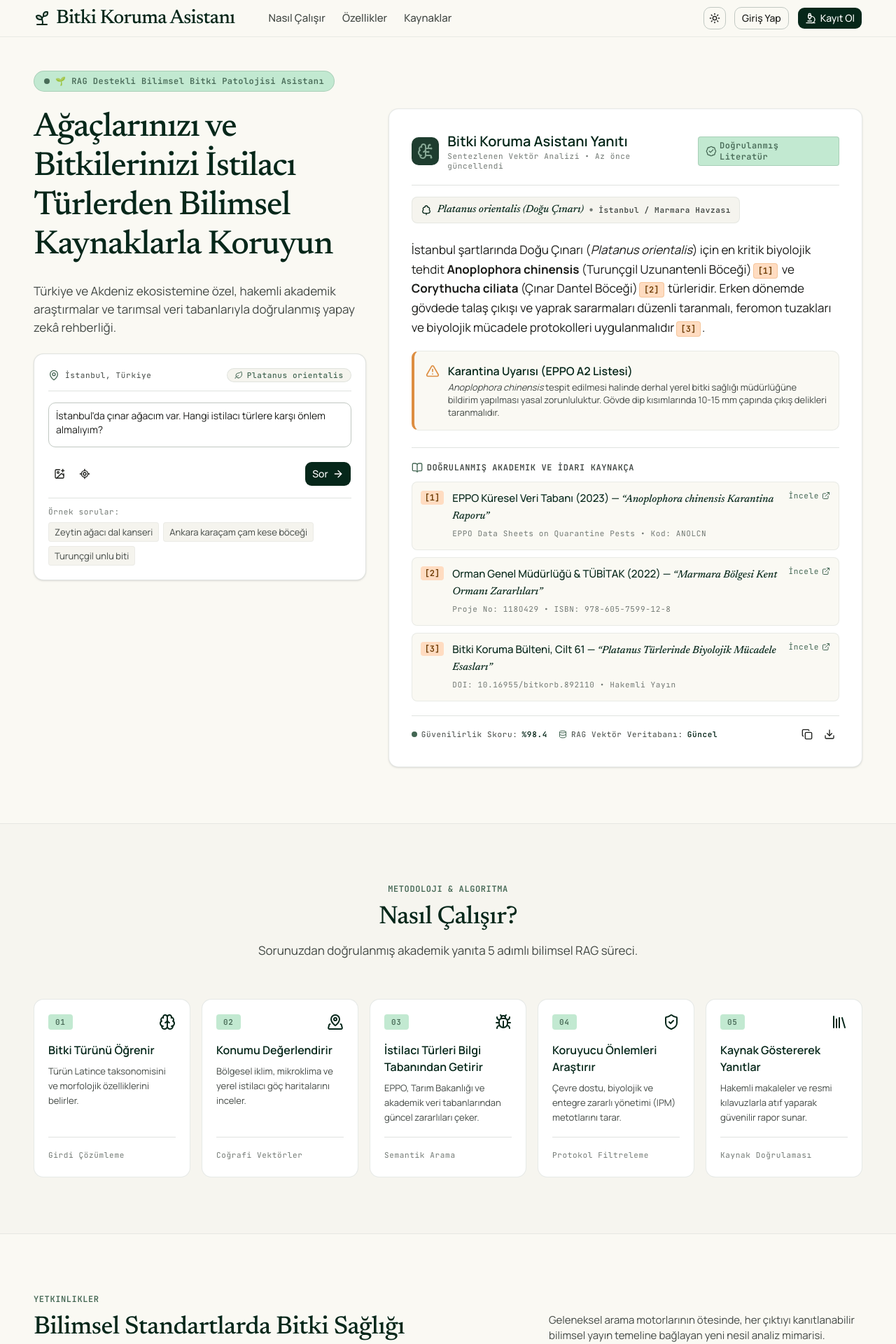
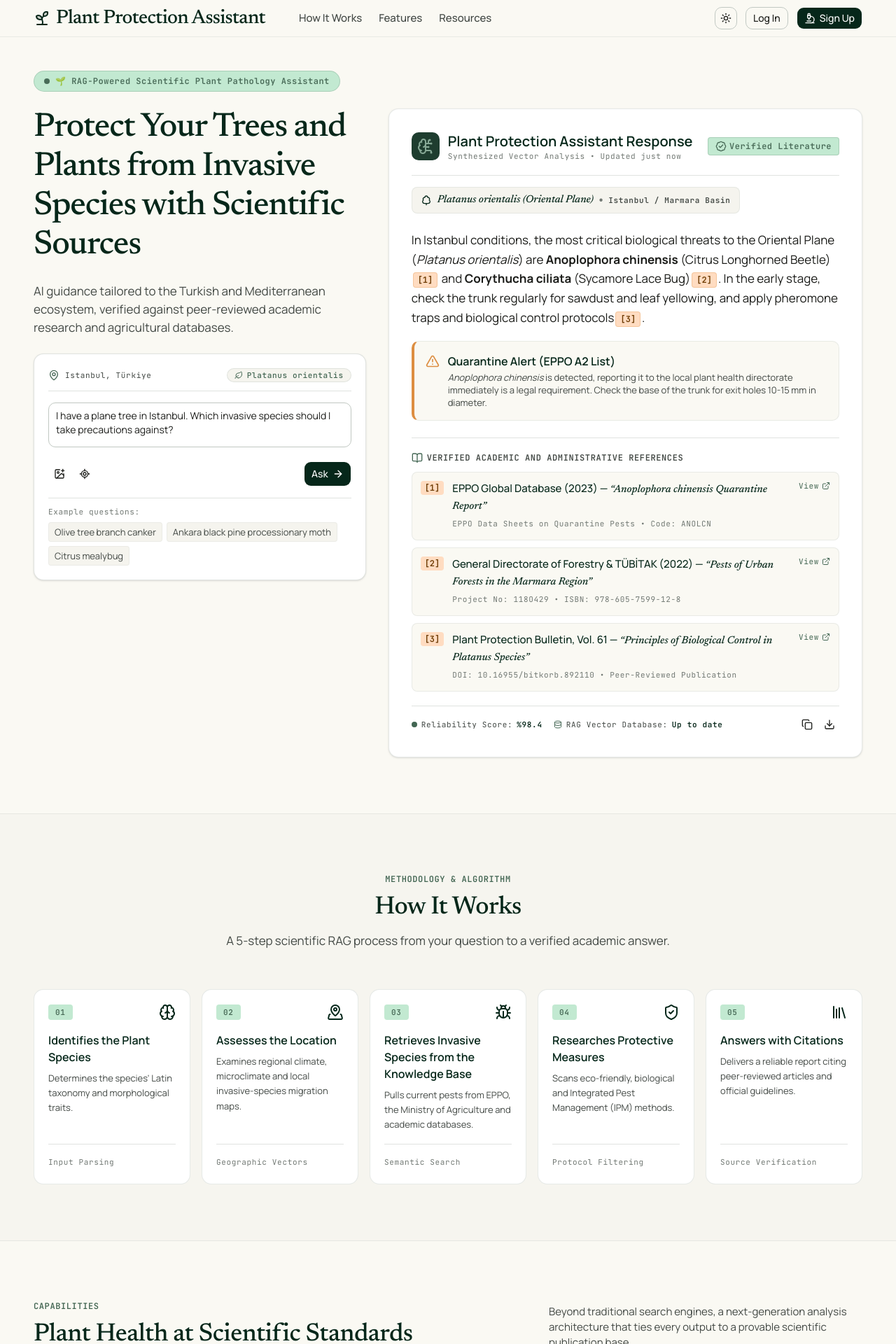
Before and after one commit to yagizerdem/DeuHackaton, a React (Vite) app in the folder apps/web/: page / in a window 1280 px wide. Shown: the top 1920 px of the page at 70% size. Built offline with nearby package versions, Linux system fonts and the light colour scheme; what @DeparkHackaton/validators would draw is missing.

Commit message:
feat(web): translate home page to English and extract register card
Switch the home page copy and anchors from Turkish to English, and move
the register form into a RegisterCard component used by the register
page.

```diff
--- a/apps/web/src/components/home/answer-preview.tsx
+++ b/apps/web/src/components/home/answer-preview.tsx
@@ -15,21 +15,21 @@ import CitationBadge from "@components/home/citation-badge";
 const REFERENCES = [
   {
     id: "ref-1",
-    title: "EPPO Küresel Veri Tabanı (2023) —",
-    quote: "“Anoplophora chinensis Karantina Raporu”",
-    meta: "EPPO Data Sheets on Quarantine Pests • Kod: ANOLCN",
+    title: "EPPO Global Database (2023) —",
+    quote: "“Anoplophora chinensis Quarantine Report”",
+    meta: "EPPO Data Sheets on Quarantine Pests • Code: ANOLCN",
   },
   {
     id: "ref-2",
-    title: "Orman Genel Müdürlüğü & TÜBİTAK (2022) —",
-    quote: "“Marmara Bölgesi Kent Ormanı Zararlıları”",
-    meta: "Proje No: 118O429 • ISBN: 978-605-7599-12-8",
+    title: "General Directorate of Forestry & TÜBİTAK (2022) —",
+    quote: "“Pests of Urban Forests in the Marmara Region”",
+    meta: "Project No: 118O429 • ISBN: 978-605-7599-12-8",
   },
   {
     id: "ref-3",
-    title: "Bitki Koruma Bülteni, Cilt 61 —",
-    quote: "“Platanus Türlerinde Biyolojik Mücadele Esasları”",
-    meta: "DOI: 10.16955/bitkorb.892110 • Hakemli Yayın",
+    title: "Plant Protection Bulletin, Vol. 61 —",
+    quote: "“Principles of Biological Control in Platanus Species”",
+    meta: "DOI: 10.16955/bitkorb.892110 • Peer-Reviewed Publication",
   },
 ];
 
@@ -43,39 +43,38 @@ export default function AnswerPreview() {
           </div>
           <div>
             <h3 className="font-stitch-body text-stitch-title-lg text-primary">
-              Bitki Koruma Asistanı Yanıtı
+              Plant Protection Assistant Response
             </h3>
             <p className="font-stitch-label text-stitch-label-sm text-stitch-outline">
-              Sentezlenen Vektör Analizi • Az önce güncellendi
+              Synthesized Vector Analysis • Updated just now
             </p>
           </div>
         </div>
         <span className="inline-flex items-center gap-1 rounded border border-stitch-secondary/20 bg-stitch-secondary-container px-2.5 py-1 font-stitch-label text-stitch-label-md font-semibold text-stitch-on-secondary-container">
           <BadgeCheck className="size-4" />
-          Doğrulanmış Literatür
+          Verified Literature
         </span>
       </div>
 
       <div className="mt-4 inline-flex items-center gap-2 rounded-md border border-border/30 bg-stitch-surface-container-low px-3 py-1.5">
         <TreeDeciduous className="size-4 text-primary" />
         <span className="font-stitch-headline text-stitch-body-md font-medium italic text-primary">
-          Platanus orientalis (Doğu Çınarı)
+          Platanus orientalis (Oriental Plane)
         </span>
         <span className="text-stitch-outline">•</span>
         <span className="font-stitch-label text-stitch-label-sm font-semibold text-muted-foreground">
-          İstanbul / Marmara Havzası
+          Istanbul / Marmara Basin
         </span>
       </div>
 
       <p className="mt-4 pt-2 font-stitch-body text-stitch-body-lg leading-relaxed text-foreground">
-        İstanbul şartlarında Doğu Çınarı (<em>Platanus orientalis</em>) için en
-        kritik biyolojik tehdit <strong>Anoplophora chinensis</strong>{" "}
-        (Turunçgil Uzunantenli Böceği)
-        <CitationBadge index={1} href="#ref-1" /> ve{" "}
-        <strong>Corythucha ciliata</strong> (Çınar Dantel Böceği)
-        <CitationBadge index={2} href="#ref-2" /> türleridir. Erken dönemde
-        gövdede talaş çıkışı ve yaprak sararmaları düzenli taranmalı, feromon
-        tuzakları ve biyolojik mücadele protokolleri uygulanmalıdır
+        In Istanbul conditions, the most critical biological threats to the
+        Oriental Plane (<em>Platanus orientalis</em>) are{" "}
+        <strong>Anoplophora chinensis</strong> (Citrus Longhorned Beetle)
+        <CitationBadge index={1} href="#ref-1" /> and{" "}
+        <strong>Corythucha ciliata</strong> (Sycamore Lace Bug)
+        <CitationBadge index={2} href="#ref-2" />. In the early stage, check the trunk regularly for sawdust and leaf
+        yellowing, and apply pheromone traps and biological control protocols
         <CitationBadge index={3} href="#ref-3" />.
       </p>
 
@@ -83,13 +82,12 @@ export default function AnswerPreview() {
         <TriangleAlert className="mt-0.5 size-5 shrink-0 text-stitch-on-tertiary-container" />
         <div>
           <h4 className="font-stitch-body text-stitch-title-md text-primary">
-            Karantina Uyarısı (EPPO A2 Listesi)
+            Quarantine Alert (EPPO A2 List)
           </h4>
           <p className="mt-0.5 font-stitch-body text-stitch-body-sm text-muted-foreground">
-            <em>Anoplophora chinensis</em> tespit edilmesi halinde derhal yerel
-            bitki sağlığı müdürlüğüne bildirim yapılması yasal zorunluluktur.
-            Gövde dip kısımlarında 10-15 mm çapında çıkış delikleri
-            taranmalıdır.
+            <em>Anoplophora chinensis</em> is detected, reporting it to the local
+            plant health directorate immediately is a legal requirement. Check
+            the base of the trunk for exit holes 10-15 mm in diameter.
           </p>
         </div>
       </div>
@@ -97,7 +95,7 @@ export default function AnswerPreview() {
       <div className="mt-6 border-t border-border/50 pt-5">
         <h4 className="mb-3 flex items-center gap-1.5 font-stitch-label text-stitch-label-md font-semibold uppercase tracking-wider text-muted-foreground">
           <BookOpen className="size-4 text-stitch-secondary" />
-          Doğrulanmış Akademik ve İdari Kaynakça
+          Verified Academic and Administrative References
         </h4>
         <div className="flex flex-col gap-2.5">
           {REFERENCES.map((ref, i) => (
@@ -121,7 +119,7 @@ export default function AnswerPreview() {
                 </div>
               </div>
               <span className="flex shrink-0 items-center gap-1 font-stitch-label text-stitch-label-sm text-stitch-secondary transition-colors hover:text-primary">
-                İncele
+                View
                 <ExternalLink className="size-3" />
               </span>
             </div>
@@ -133,20 +131,20 @@ export default function AnswerPreview() {
         <div className="flex items-center gap-4">
           <span className="flex items-center gap-1.5 font-stitch-label text-stitch-label-sm text-muted-foreground">
             <span className="size-2 rounded-full bg-stitch-secondary" />
-            Güvenilirlik Skoru:{" "}
+            Reliability Score:{" "}
             <strong className="font-bold text-primary">%98.4</strong>
           </span>
           <span className="flex items-center gap-1.5 font-stitch-label text-stitch-label-sm text-muted-foreground">
             <Database className="size-3 text-stitch-secondary" />
-            RAG Vektör Veritabanı:{" "}
-            <strong className="font-bold text-primary">Güncel</strong>
+            RAG Vector Database:{" "}
+            <strong className="font-bold text-primary">Up to date</strong>
           </span>
         </div>
         <div className="flex items-center gap-1">
-          <Button variant="ghost" size="icon-sm" title="Raporu Kopyala">
+          <Button variant="ghost" size="icon-sm" title="Copy Report">
             <Copy />
           </Button>
-          <Button variant="ghost" size="icon-sm" title="PDF Olarak Aktar">
+          <Button variant="ghost" size="icon-sm" title="Export as PDF">
             <Download />
           </Button>
         </div>
--- a/apps/web/src/components/home/features-section.tsx
+++ b/apps/web/src/components/home/features-section.tsx
@@ -17,52 +17,53 @@ interface Feature {
 const FEATURES: Feature[] = [
   {
     icon: BookOpenText,
-    title: "Kaynak Gösteren Yanıtlar",
+    title: "Cited Answers",
     description:
-      "Her öneri doğrulanabilir bilimsel yayınlara, EPPO verilerine ve tarımsal kaynaklara doğrudan atıfta bulunur. Yanıltıcı veya uydurma (hallucination) tavsiyelere sıfır tolerans tanınır.",
-    highlight: "DOI ve Resmi Veri Tabanı Bağlantıları",
+      "Every recommendation directly cites verifiable scientific publications, EPPO data and agricultural sources. Zero tolerance for misleading or fabricated (hallucinated) advice.",
+    highlight: "DOI and Official Database Links",
   },
   {
     icon: Navigation,
-    title: "Konuma Özel Öneriler",
+    title: "Location-Specific Recommendations",
     description:
-      "İlçe ve mikroklima bazlı verilerle bölgenizdeki aktif istilacı tür baskısını ve karantina bölgelerini hesaplar. Doğu Karadeniz ile Ege kıyısındaki koruma stratejilerini birbirinden net olarak ayırır.",
-    highlight: "Bölgesel İklim ve Karantina Haritası",
+      "Uses district-level and microclimate data to calculate active invasive species pressure and quarantine zones in your area. Clearly separates protection strategies for the Eastern Black Sea from those for the Aegean coast.",
+    highlight: "Regional Climate and Quarantine Map",
   },
   {
     icon: Database,
-    title: "Güncel İstilacı Tür Bilgi Tabanı",
+    title: "Up-to-Date Invasive Species Knowledge Base",
     description:
-      "Yeni tespit edilen istilacı böcek, mantar ve yabancı ot kayıtları anlık olarak vektör veri tabanına işlenir. Sınır aşan zararlı hareketleri ve alarm seviyeleri haftalık güncellenir.",
-    highlight: "Haftalık Senkronize Vektör Havuzu",
+      "Newly detected invasive insect, fungus and weed records are added to the vector database in real time. Cross-border pest movements and alert levels are updated weekly.",
+    highlight: "Weekly Synchronized Vector Pool",
   },
   {
     icon: Leaf,
-    title: "Pratik Koruma Adımları",
+    title: "Practical Protection Steps",
     description:
-      "Kimyasal yükü en aza indiren biyolojik kontrol, tuzaklama ve kültürel bakım yönergeleri sağlar. Bahçeniz ve kentsel yeşil doku için doğa dostu Entegre Zararlı Yönetimi (IPM) sunar.",
-    highlight: "Sürdürülebilir IPM Metodolojisi",
+      "Provides biological control, trapping and cultural care guidelines that minimize chemical load. Offers nature-friendly Integrated Pest Management (IPM) for your garden and urban green spaces.",
+    highlight: "Sustainable IPM Methodology",
   },
 ];
 
 export default function FeaturesSection() {
   return (
     <section
-      id="ozellikler"
+      id="features"
       className="mx-auto max-w-[1440px] px-5 py-20 md:px-12"
     >
       <div className="mb-12 flex flex-col justify-between gap-4 md:flex-row md:items-end">
         <div>
           <span className="font-stitch-label text-stitch-label-md font-semibold uppercase tracking-wider text-stitch-secondary">
-            Yetkinlikler
+            Capabilities
           </span>
           <h2 className="mt-2 font-stitch-headline text-stitch-headline-lg-mobile text-primary md:text-stitch-headline-lg">
-            Bilimsel Standartlarda Bitki Sağlığı
+            Plant Health at Scientific Standards
           </h2>
         </div>
         <p className="max-w-md font-stitch-body text-stitch-body-md text-muted-foreground">
-          Geleneksel arama motorlarının ötesinde, her çıktıyı kanıtlanabilir
-          bilimsel yayın temeline bağlayan yeni nesil analiz mimarisi.
+          Beyond traditional search engines, a next-generation analysis
+          architecture that ties every output to a provable scientific
+          publication base.
         </p>
       </div>
       <div className="grid grid-cols-1 gap-6 md:grid-cols-2">
--- a/apps/web/src/components/home/hero-section.tsx
+++ b/apps/web/src/components/home/hero-section.tsx
@@ -8,20 +8,20 @@ export default function HeroSection() {
         <div className="inline-flex items-center gap-2 rounded-full border border-stitch-secondary/20 bg-stitch-secondary-container px-3.5 py-1.5">
           <span className="size-2 animate-pulse rounded-full bg-stitch-secondary" />
           <span className="font-stitch-label text-stitch-label-md font-semibold text-stitch-on-secondary-container">
-            🌱 RAG Destekli Bilimsel Bitki Patolojisi Asistanı
+            🌱 RAG-Powered Scientific Plant Pathology Assistant
           </span>
         </div>
       </div>
       <div className="grid grid-cols-1 items-start gap-8 lg:grid-cols-12">
         <div className="flex flex-col gap-6 lg:col-span-5">
           <h1 className="font-stitch-headline text-stitch-headline-xl-mobile font-medium tracking-tight text-primary md:text-stitch-headline-xl">
-            Ağaçlarınızı ve Bitkilerinizi İstilacı Türlerden Bilimsel
-            Kaynaklarla Koruyun
+            Protect Your Trees and Plants from Invasive Species with
+            Scientific Sources
           </h1>
           <p className="font-stitch-body text-stitch-body-lg text-muted-foreground">
-            Türkiye ve Akdeniz ekosistemine özel, hakemli akademik
-            araştırmalar ve tarımsal veri tabanlarıyla doğrulanmış yapay zekâ
-            rehberliği.
+            AI guidance tailored to the Turkish and Mediterranean ecosystem,
+            verified against peer-reviewed academic research and agricultural
+            databases.
           </p>
           <QueryPanel />
         </div>
--- a/apps/web/src/components/home/how-it-works-section.tsx
+++ b/apps/web/src/components/home/how-it-works-section.tsx
@@ -17,58 +17,58 @@ interface Step {
 const STEPS: Step[] = [
   {
     icon: Brain,
-    title: "Bitki Türünü Öğrenir",
+    title: "Identifies the Plant Species",
     description:
-      "Türün Latince taksonomisini ve morfolojik özelliklerini belirler.",
-    tag: "Girdi Çözümleme",
+      "Determines the species' Latin taxonomy and morphological traits.",
+    tag: "Input Parsing",
   },
   {
     icon: MapPinned,
-    title: "Konumu Değerlendirir",
+    title: "Assesses the Location",
     description:
-      "Bölgesel iklim, mikroklima ve yerel istilacı göç haritalarını inceler.",
-    tag: "Coğrafi Vektörler",
+      "Examines regional climate, microclimate and local invasive-species migration maps.",
+    tag: "Geographic Vectors",
   },
   {
     icon: Bug,
-    title: "İstilacı Türleri Bilgi Tabanından Getirir",
+    title: "Retrieves Invasive Species from the Knowledge Base",
     description:
-      "EPPO, Tarım Bakanlığı ve akademik veri tabanlarından güncel zararlıları çeker.",
-    tag: "Semantik Arama",
+      "Pulls current pests from EPPO, the Ministry of Agriculture and academic databases.",
+    tag: "Semantic Search",
   },
   {
     icon: ShieldCheck,
-    title: "Koruyucu Önlemleri Araştırır",
+    title: "Researches Protective Measures",
     description:
-      "Çevre dostu, biyolojik ve entegre zararlı yönetimi (IPM) metotlarını tarar.",
-    tag: "Protokol Filtreleme",
+      "Scans eco-friendly, biological and Integrated Pest Management (IPM) methods.",
+    tag: "Protocol Filtering",
   },
   {
     icon: Library,
-    title: "Kaynak Göstererek Yanıtlar",
+    title: "Answers with Citations",
     description:
-      "Hakemli makaleler ve resmi kılavuzlarla atıf yaparak güvenilir rapor sunar.",
-    tag: "Kaynak Doğrulaması",
+      "Delivers a reliable report citing peer-reviewed articles and official guidelines.",
+    tag: "Source Verification",
   },
 ];
 
 export default function HowItWorksSection() {
   return (
     <section
-      id="nasil-calisir"
+      id="how-it-works"
       className="w-full border-y border-border/30 bg-stitch-surface-container-low/70 py-20"
     >
       <div className="mx-auto max-w-[1440px] px-5 md:px-12">
         <div className="mx-auto mb-14 max-w-2xl text-center">
           <span className="font-stitch-label text-stitch-label-md font-semibold uppercase tracking-wider text-stitch-secondary">
-            Metodoloji & Algoritma
+            Methodology & Algorithm
           </span>
           <h2 className="mt-2 font-stitch-headline text-stitch-headline-lg-mobile text-primary md:text-stitch-headline-lg">
-            Nasıl Çalışır?
+            How It Works
           </h2>
           <p className="mt-3 font-stitch-body text-stitch-body-lg text-muted-foreground">
-            Sorunuzdan doğrulanmış akademik yanıta 5 adımlı bilimsel RAG
-            süreci.
+            A 5-step scientific RAG process from your question to a verified
+            academic answer.
           </p>
         </div>
         <div className="grid grid-cols-1 gap-4 md:grid-cols-3 lg:grid-cols-5">
--- a/apps/web/src/components/home/query-panel.tsx
+++ b/apps/web/src/components/home/query-panel.tsx
@@ -3,9 +3,9 @@ import { Button } from "@components/ui/button";
 import { Textarea } from "@components/ui/textarea";
 
 const EXAMPLE_QUESTIONS = [
-  "Zeytin ağacı dal kanseri",
-  "Ankara karaçam çam kese böceği",
-  "Turunçgil unlu biti",
+  "Olive tree branch canker",
+  "Ankara black pine processionary moth",
+  "Citrus mealybug",
 ];
 
 export default function QueryPanel() {
@@ -15,7 +15,7 @@ export default function QueryPanel() {
         <div className="flex items-center gap-2 text-muted-foreground">
           <MapPin className="size-4 text-stitch-secondary" />
           <span className="font-stitch-label text-stitch-label-sm">
-            İstanbul, Türkiye
+            Istanbul, Türkiye
           </span>
         </div>
         <div className="flex items-center gap-1.5 rounded-full border border-border/40 bg-stitch-surface-container-low px-2.5 py-0.5">
@@ -28,26 +28,26 @@ export default function QueryPanel() {
       <Textarea
         rows={3}
         className="resize-none font-stitch-body text-stitch-body-md"
-        placeholder="Ağacınızın veya bitkinizin durumunu yazın..."
-        defaultValue="İstanbul'da çınar ağacım var. Hangi istilacı türlere karşı önlem almalıyım?"
+        placeholder="Describe the condition of your tree or plant..."
+        defaultValue="I have a plane tree in Istanbul. Which invasive species should I take precautions against?"
       />
       <div className="flex items-center justify-between pt-1">
         <div className="flex items-center gap-1">
-          <Button variant="ghost" size="icon" title="Numune Görseli Ekle">
+          <Button variant="ghost" size="icon" title="Add Sample Photo">
             <ImagePlus />
           </Button>
-          <Button variant="ghost" size="icon" title="Konum Değiştir">
+          <Button variant="ghost" size="icon" title="Change Location">
             <LocateFixed />
           </Button>
         </div>
         <Button size="lg" className="font-stitch-body">
-          Sor
+          Ask
           <ArrowRight />
         </Button>
       </div>
       <div className="border-t border-border/50 pt-3">
         <p className="mb-2 font-stitch-label text-stitch-label-sm text-stitch-outline">
-          Örnek sorular:
+          Example questions:
         </p>
         <div className="flex flex-wrap gap-1.5">
           {EXAMPLE_QUESTIONS.map((q) => (
--- a/apps/web/src/components/home/site-footer.tsx
+++ b/apps/web/src/components/home/site-footer.tsx
@@ -1,35 +1,35 @@
 import { Sprout } from "lucide-react";
 
 const FOOTER_LINKS = [
-  { href: "#nasil-calisir", label: "Nasıl Çalışır" },
-  { href: "#ozellikler", label: "Özellikler" },
-  { href: "#", label: "EPPO Standartları" },
-  { href: "#", label: "Akademik Kaynakça" },
-  { href: "#", label: "Gizlilik Politikası" },
-  { href: "#", label: "İletişim" },
+  { href: "#how-it-works", label: "How It Works" },
+  { href: "#features", label: "Features" },
+  { href: "#", label: "EPPO Standards" },
+  { href: "#", label: "Academic References" },
+  { href: "#", label: "Privacy Policy" },
+  { href: "#", label: "Contact" },
 ];
 
 export default function SiteFooter() {
   return (
     <footer
-      id="kaynaklar"
+      id="resources"
       className="flex w-full flex-col items-center justify-between gap-6 border-t border-border/30 bg-stitch-surface-container-low px-6 py-10 md:flex-row md:px-12"
     >
       <div className="flex flex-col items-center gap-2 md:items-start">
         <div className="flex items-center gap-2">
           <Sprout className="size-5 text-primary" />
           <span className="font-stitch-headline text-stitch-headline-sm italic text-primary">
-            Bitki Koruma Asistanı
+            Plant Protection Assistant
           </span>
         </div>
         <p className="text-center font-stitch-body text-stitch-body-sm text-muted-foreground md:text-left">
-          © 2024 Bitki Koruma Asistanı — Bitki Patolojisi ve RAG Destekli
-          Bilimsel Araştırma Konsorsiyumu. Tüm hakları saklıdır.
+          © 2024 Plant Protection Assistant — Plant Pathology and RAG-Powered
+          Scientific Research Consortium. All rights reserved.
         </p>
         <p className="mt-1 max-w-2xl text-center font-stitch-label text-stitch-label-sm text-stitch-outline md:text-left">
-          Verilen bilgiler bilimsel literatüre dayanmakta olup acil zirai
-          karantina vakalarında İl/İlçe Tarım Müdürlükleri ile irtibata
-          geçilmelidir.
+          The information provided is based on scientific literature. In urgent
+          agricultural quarantine cases, contact your provincial or district
+          Directorate of Agriculture.
         </p>
       </div>
       <div className="flex flex-wrap items-center justify-center gap-x-6 gap-y-2 md:justify-end">
--- a/apps/web/src/components/home/site-header.tsx
+++ b/apps/web/src/components/home/site-header.tsx
@@ -5,9 +5,9 @@ import ThemeToggle from "@components/theme-toggle";
 import { cn } from "@/lib/utils";
 
 const NAV_LINKS = [
-  { href: "#nasil-calisir", label: "Nasıl Çalışır" },
-  { href: "#ozellikler", label: "Özellikler" },
-  { href: "#kaynaklar", label: "Kaynaklar" },
+  { href: "#how-it-works", label: "How It Works" },
+  { href: "#features", label: "Features" },
+  { href: "#resources", label: "Resources" },
 ];
 
 export default function SiteHeader() {
@@ -17,7 +17,7 @@ export default function SiteHeader() {
         <a href="#" className="group flex items-center gap-2">
           <Sprout className="size-6 fill-primary/20 text-primary transition-transform group-hover:scale-105" />
           <span className="font-stitch-headline text-stitch-headline-md font-medium tracking-tight text-primary">
-            Bitki Koruma Asistanı
+            Plant Protection Assistant
           </span>
         </a>
         <nav className="ml-6 hidden items-center gap-6 md:flex">
@@ -41,14 +41,14 @@ export default function SiteHeader() {
             "hidden font-stitch-body sm:inline-flex",
           )}
         >
-          Giriş Yap
+          Log In
         </Link>
         <Link
           to="/register"
           className={cn(buttonVariants(), "font-stitch-body")}
         >
           <Microscope />
-          Kayıt Ol
+          Sign Up
         </Link>
       </div>
     </header>
```
Also changed, not shown: apps/web/src/components/auth/register-card.tsx (added, +138 -0 lines), apps/web/src/components/home/cta-section.tsx (+10 -10 lines), apps/web/src/pages/auth/register-page.tsx (+2 -83 lines).
